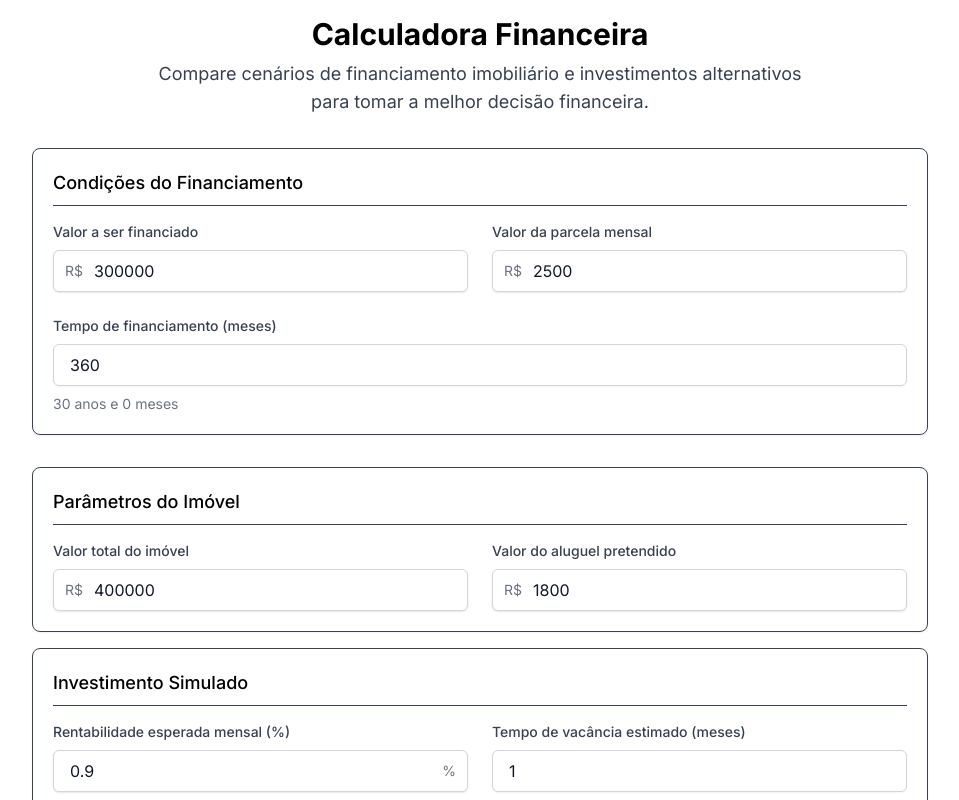
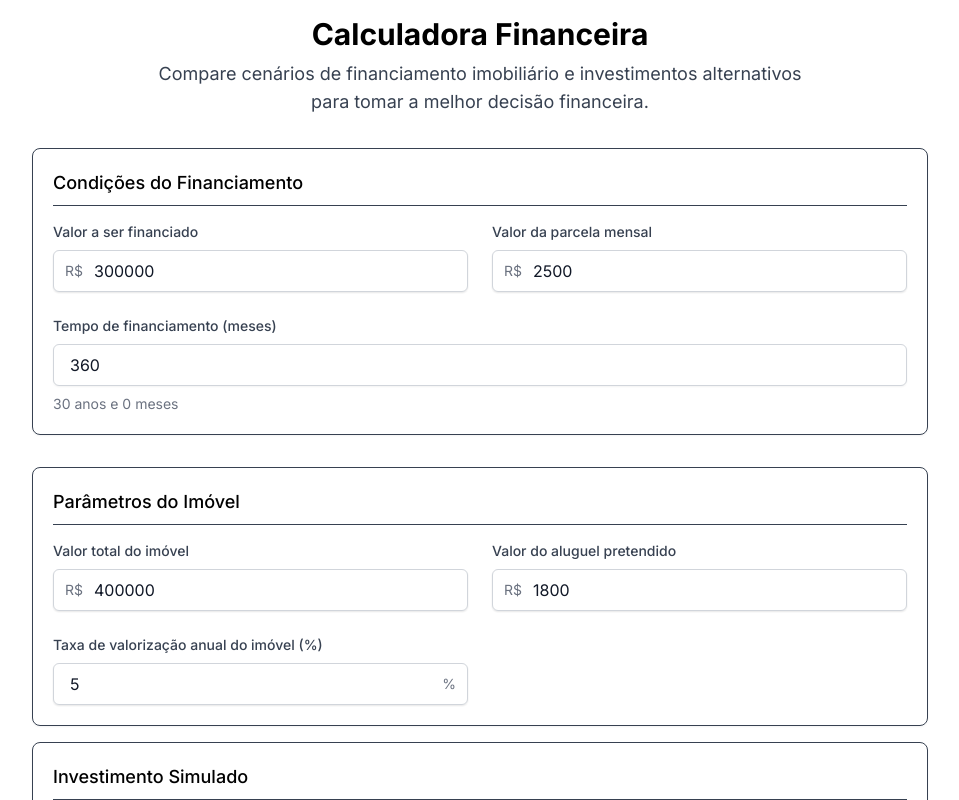
Before and after one commit to lukodes/property_yield_calc, a Vue app: page / in a window 1280 px wide. Shown: the top 800 px of the page, without its empty margins (160-1119 px from the left). Built offline with nearby package versions, Linux system fonts and the light colour scheme.

Commit message:
refactor: update investment simulation parameters and add annual appreciation input

```diff
--- a/index.html
+++ b/index.html
@@ -2,7 +2,7 @@
 <html lang="en">
   <head>
     <meta charset="UTF-8" />
-    <link rel="icon" type="image/svg+xml" href="/vite.svg" />
+    <link rel="icon" type="image/svg+xml" href="/favico.ico" />
     <meta name="viewport" content="width=device-width, initial-scale=1.0" />
     <title>Financial Calculator Vue 3 Application</title>
   </head>
--- a/src/components/form/InvestmentSimulationForm.vue
+++ b/src/components/form/InvestmentSimulationForm.vue
@@ -10,14 +10,14 @@ const calculatorStore = useCalculatorStore();
 
     <div class="grid grid-cols-1 gap-6 md:grid-cols-2">
       <div class="space-y-2">
-        <label for="expectedReturn" class="block text-sm font-medium text-gray-700">
+        <label for="rentabilityPercentage" class="block text-sm font-medium text-gray-700">
           Rentabilidade esperada mensal (%)
         </label>
         <div class="relative mt-1 rounded-md shadow-sm">
           <input
             type="number"
-            id="expectedReturn"
-            v-model="calculatorStore.expectedReturn"
+            id="rentabilityPercentage"
+            v-model="calculatorStore.rentabilityPercentage"
             class="input-field pr-12"
             placeholder="0,90"
             min="0"
@@ -40,7 +40,7 @@ const calculatorStore = useCalculatorStore();
           class="input-field"
           placeholder="1"
           min="0"
-          max="12"
+          max="100"
         />
       </div>
     </div>
--- a/src/components/form/PropertyParametersForm.vue
+++ b/src/components/form/PropertyParametersForm.vue
@@ -48,6 +48,27 @@ const calculatorStore = useCalculatorStore();
           />
         </div>
       </div>
+
+      <div class="space-y-2">
+        <label for="propertyAnnualAppreciation" class="block text-sm font-medium text-gray-700">
+          Taxa de valorização anual do imóvel (%)
+        </label>
+        <div class="relative mt-1 rounded-md shadow-sm">
+          <input
+            type="number"
+            id="propertyAnnualAppreciation"
+            v-model="calculatorStore.propertyAnnualAppreciation"
+            class="input-field pr-12"
+            placeholder="5"
+            min="0"
+            step="0.1"
+          />
+          <div class="pointer-events-none absolute inset-y-0 right-0 flex items-center pr-3">
+            <span class="text-gray-500 sm:text-sm">%</span>
+          </div>
+        </div>
+      </div>
+
     </div>
   </div>
 </template>
--- a/src/components/results/ResultSummary.vue
+++ b/src/components/results/ResultSummary.vue
@@ -43,6 +43,9 @@ const navigateToForm = () => {
           <span class="font-medium">Valor do imóvel inicial:</span> {{ calculatorStore.formatCurrency(calculatorStore.propertyValue) }}
         </p>
         <p class="text-sm">
+          <span class="font-medium">Valorização anual do imóvel:</span> {{ calculatorStore.propertyAnnualAppreciation }}%
+        </p>
+        <p class="text-sm">
           <span class="font-medium">Tempo de financiamento:</span>
           {{ Math.floor(calculatorStore.financingTime / 12) }} anos e {{ calculatorStore.financingTime % 12 }} meses
         </p>
@@ -63,7 +66,7 @@ const navigateToForm = () => {
         </p>
         <p class="text-sm">
           <span class="font-medium">Rentabilidade mensal:</span>
-          {{ calculatorStore.expectedReturn }}%
+          {{ calculatorStore.rentabilityPercentage }}%
         </p>
         <p :class="{'text-green-600 font-medium': investmentResult.finalBalance > 0,
                     'text-red-600 font-medium': investmentResult.finalBalance < 0,
--- a/src/store/calculator.ts
+++ b/src/store/calculator.ts
@@ -8,8 +8,9 @@ export const useCalculatorStore = defineStore('calculator', () => {
   const monthlyPayment = ref(2500)
   const financingTime = ref(360) // in months
   const propertyValue = ref(400000)
+  const propertyAnnualAppreciation = ref(5) // in percentage
   const desiredRent = ref(1800)
-  const expectedReturn = ref(0.9) // monthly percentage
+  const rentabilityPercentage = ref(0.9) // monthly percentage
   const vacancyTime = ref(1) // in months
 
   // Results
@@ -19,7 +20,7 @@ export const useCalculatorStore = defineStore('calculator', () => {
       monthlyPayment: monthlyPayment.value,
       financingTime: financingTime.value,
       propertyValue: propertyValue.value,
-      annualAppreciation: 5, // 5% annual property appreciation
+      annualAppreciation: propertyAnnualAppreciation.value,
     })
   })
 
@@ -27,7 +28,7 @@ export const useCalculatorStore = defineStore('calculator', () => {
     return calculateInvestmentSimulation({
       monthlyPayment: monthlyPayment.value,
       desiredRent: desiredRent.value,
-      expectedReturn: expectedReturn.value,
+      rentabilityPercentage: rentabilityPercentage.value,
       financingTime: financingTime.value,
       vacancyTime: vacancyTime.value,
     })
@@ -57,7 +58,8 @@ export const useCalculatorStore = defineStore('calculator', () => {
     financingTime,
     propertyValue,
     desiredRent,
-    expectedReturn,
+    propertyAnnualAppreciation,
+    rentabilityPercentage,
     vacancyTime,
 
     // Computed results
--- a/src/utils/calculations.ts
+++ b/src/utils/calculations.ts
@@ -9,7 +9,7 @@ interface FinancingProjectionParams {
 interface InvestmentSimulationParams {
   monthlyPayment: number;
   desiredRent: number;
-  expectedReturn: number;
+  rentabilityPercentage: number;
   financingTime: number;
   vacancyTime: number;
 }
@@ -85,7 +85,7 @@ export function calculateInvestmentSimulation(params: InvestmentSimulationParams
   const {
     monthlyPayment,
     desiredRent,
-    expectedReturn,
+    rentabilityPercentage,
     financingTime,
     vacancyTime
   } = params;
@@ -109,7 +109,7 @@ export function calculateInvestmentSimulation(params: InvestmentSimulationParams
     }
 
     // Apply monthly return on balance
-    const monthlyInterest = balance > 0 ? balance * (expectedReturn / 100) : 0;
+    const monthlyInterest = balance > 0 ? balance * (rentabilityPercentage / 100) : 0;
 
     // Update balance with monthly difference and interest
     balance = balance + monthlyDifference + monthlyInterest;
```
Also changed, not shown: 1 other file (tests, documents, lock files or other folders).
